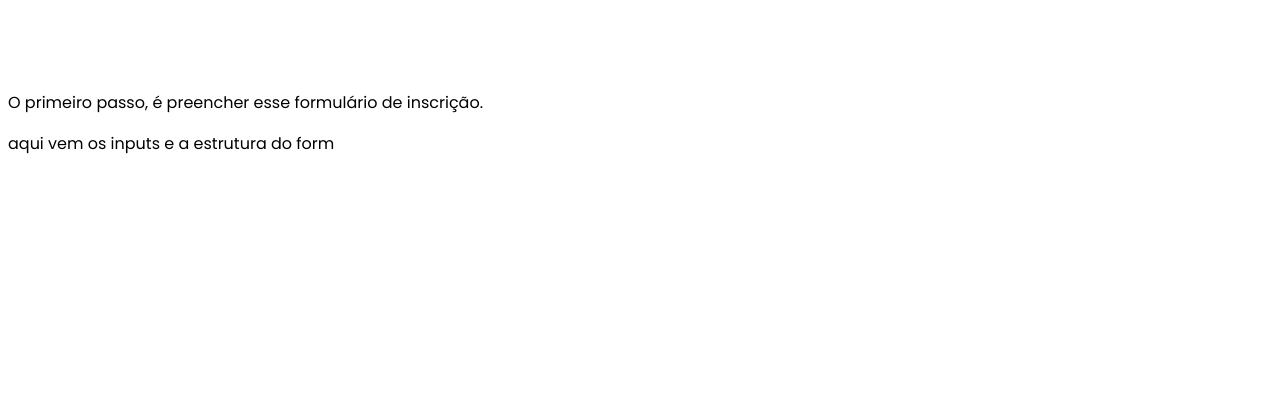
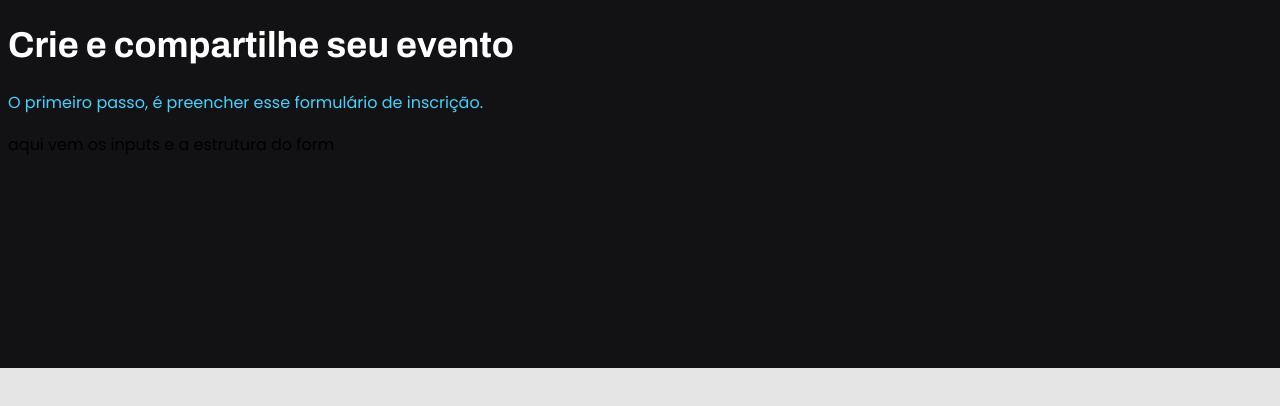
Before and after one commit to JoaoPontess/Form, a plain HTML site: page index.html in a window 1280 px wide. Drawn offline with Linux system fonts and the light colour scheme.

Commit message:
Background

```diff
--- a/style.css
+++ b/style.css
@@ -1,10 +1,36 @@
-h1 {
+
+body {
+    font-family: 'Poppins', sans-serif;
+
+    background: #e5e5e5;
+}
+
+body::before {
+    content: '';
+    width: 100%;
+    height: 368px;
+
+    position: absolute;
+    top: 0;
+    left: 0;
+
+    /* Posição sobre as coisas */
+    z-index: -1;
+
+    background: #121214;
+}
+
+header h1 {
     font-family: 'Archivo', sans-serif;
     font-weight: bold;
     font-size: 36px;
     line-height: 42px;
     color: white;
 }
-body {
-    font-family: 'Poppins', sans-serif;
+
+header p {
+    font-size: 16px;
+    line-height: 26px;
+
+    color: #42D3FF;
 }
```
